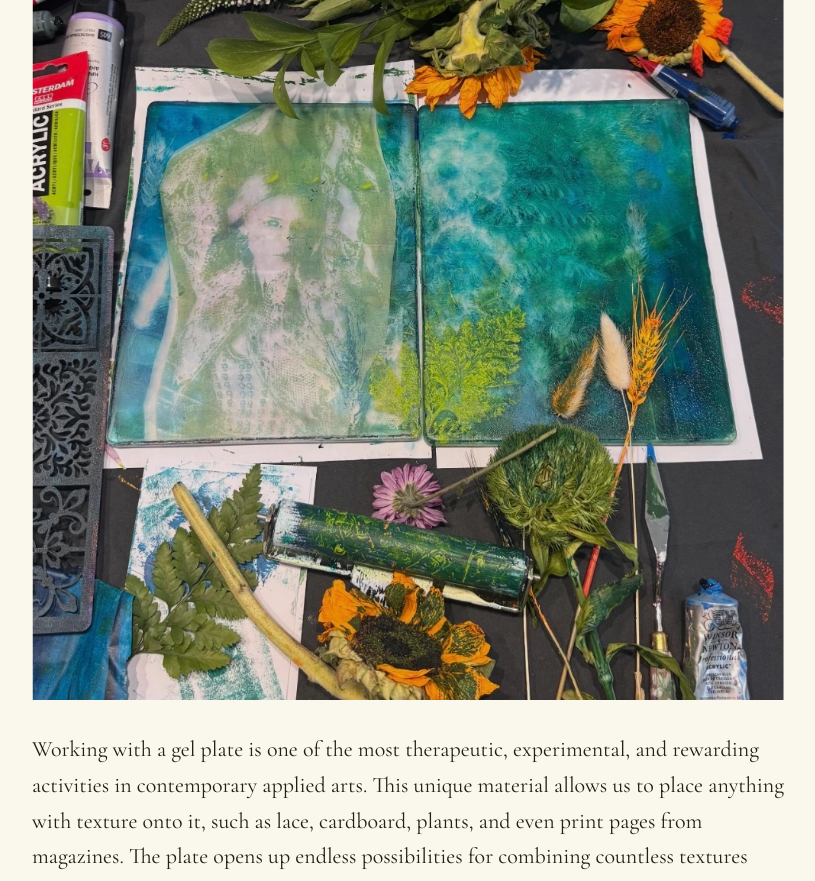
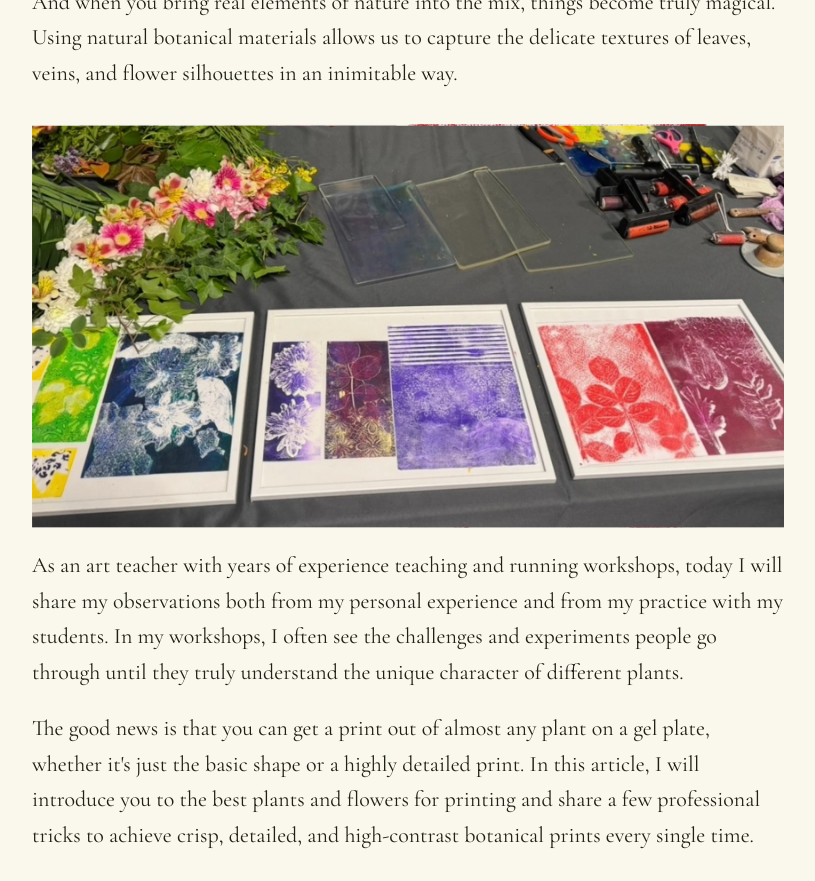
Before and after one commit to ivan-cholakov/temsjems-portfolio, a Next.js app: page /blog/best-plants-for-gel-plate-printing in a window 1280 px wide. Shown: the part 1120-2001 px from the top of the page, without its empty margins (362-1177 px from the left). Built offline with nearby package versions, Linux system fonts and the light colour scheme.

Commit message:
fix: drop redundant hero cover figure, restore opening body image
The cover photo is the same journal spread shown later in the
flower-heads figure, so it read as a duplicate at the top of the post.
Remove the in-article hero; the cover still serves the index card, OG
tags and structured data.

```diff
--- a/app/blog/[slug]/page.tsx
+++ b/app/blog/[slug]/page.tsx
@@ -1,6 +1,5 @@
 import type { Metadata } from "next";
 import { notFound } from "next/navigation";
-import Image from "next/image";
 
 import { Eyebrow } from "@/components/Eyebrow";
 import { PostBody } from "@/components/PostBody";
@@ -67,18 +66,6 @@ export default async function BlogPostPage(
           <p className="mt-8 text-lead leading-tight">{post.excerpt}</p>
         </header>
 
-        <figure className="mt-8 md:mt-10">
-          <Image
-            src={post.cover.src}
-            alt={post.cover.alt}
-            width={post.cover.width}
-            height={post.cover.height}
-            priority
-            sizes="(min-width: 768px) 72vw, 100vw"
-            className="block h-auto w-full"
-          />
-        </figure>
-
         <PostBody blocks={post.body} />
       </article>
     </>
--- a/content/blog.ts
+++ b/content/blog.ts
@@ -102,6 +102,15 @@ export const POSTS: Post[] = [
       {
         kind: "paragraph",
         text: "The magic of this technique is that you never know exactly what the final result will be. And when you bring real elements of nature into the mix, things become truly magical. Using natural botanical materials allows us to capture the delicate textures of leaves, veins, and flower silhouettes in an inimitable way.",
+      },
+      {
+        kind: "image",
+        image: {
+          src: `${GEL_PLATE_DIR}/01-botanical-textures.webp`,
+          width: 1692,
+          height: 909,
+          alt: "Three framed gel plate monoprints in green, violet and red laid on a studio table beside fresh flowers, clear gel plates and inked brayers.",
+        },
       },
       {
         kind: "paragraph",
```
